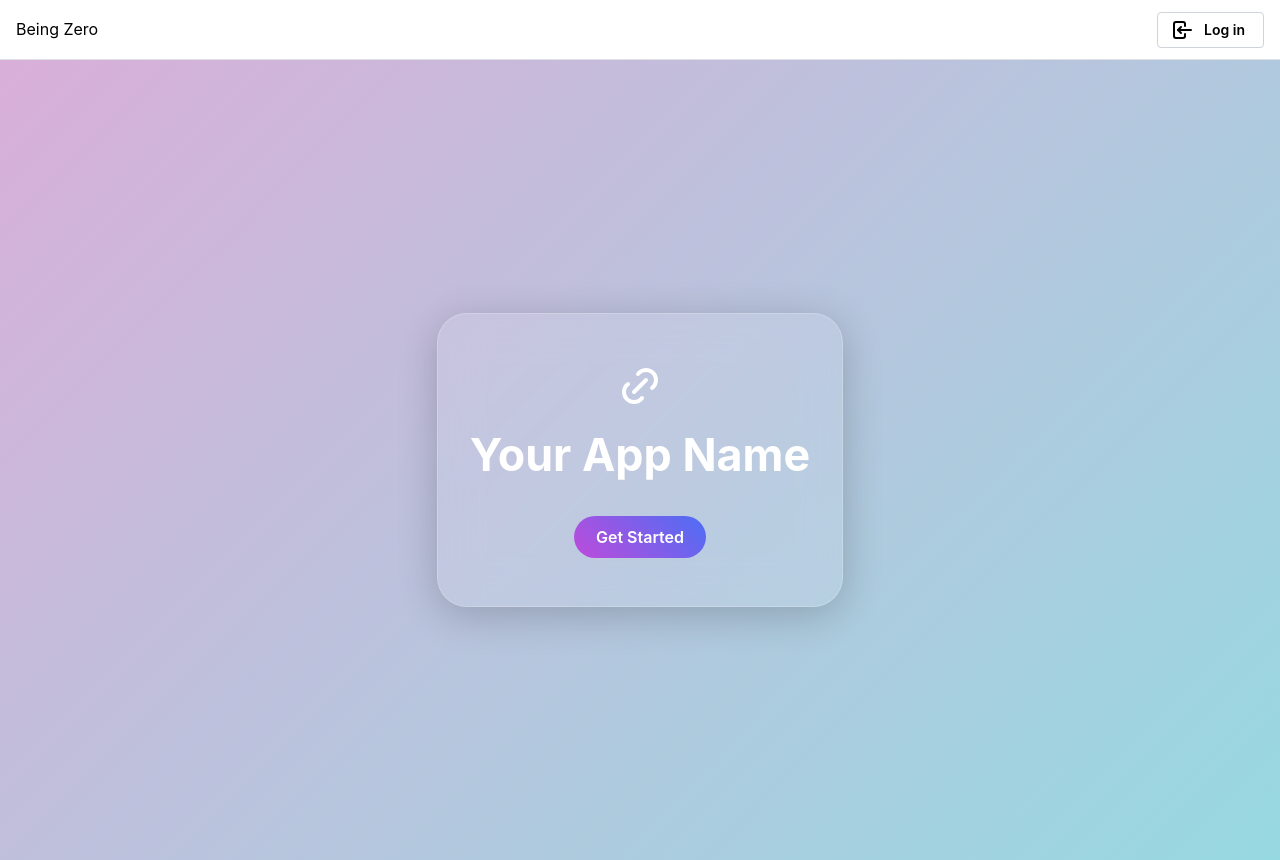
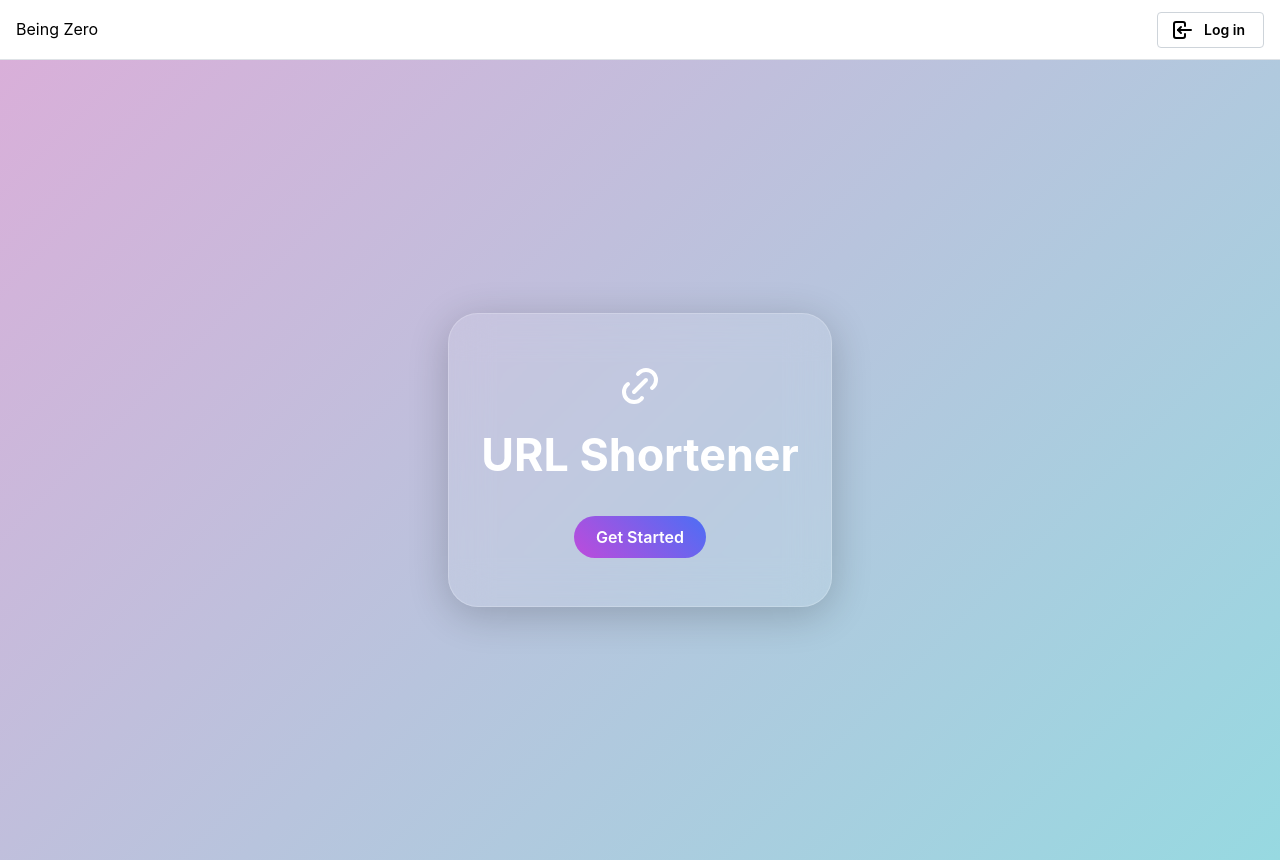
Before and after one commit to vishnu2105-git/URL-Shortener, a React (Vite) app in the folder frontend/: page / in a window 1280 px wide. Built offline with nearby package versions, Linux system fonts and the light colour scheme.

Commit message:
changed Home.jsx (name)

```diff
--- a/frontend/src/Pages/Home/Home.jsx
+++ b/frontend/src/Pages/Home/Home.jsx
@@ -53,7 +53,7 @@ const Home = () => {
               marginTop: "1rem",
             }}
           >
-            Your App Name
+            URL Shortener
           </Title>
 
           <Text
```
